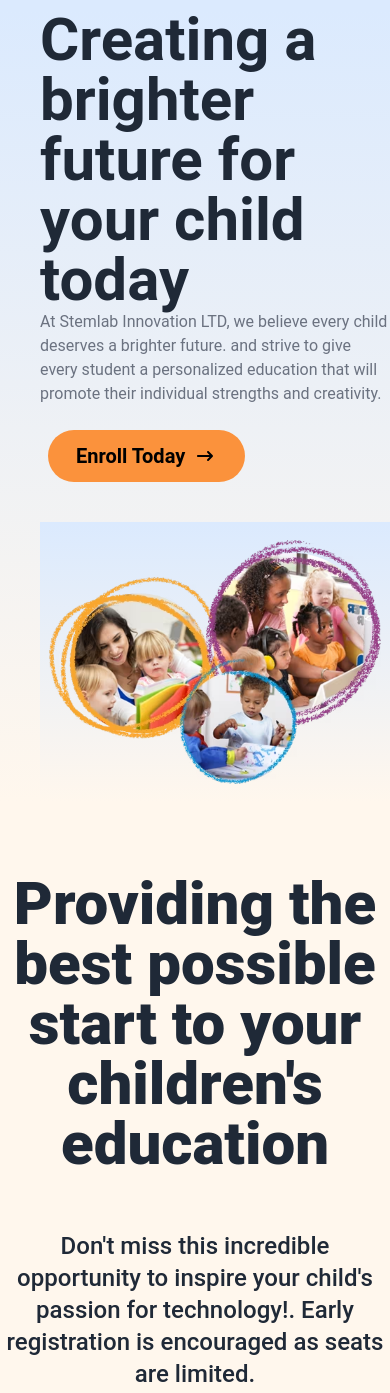
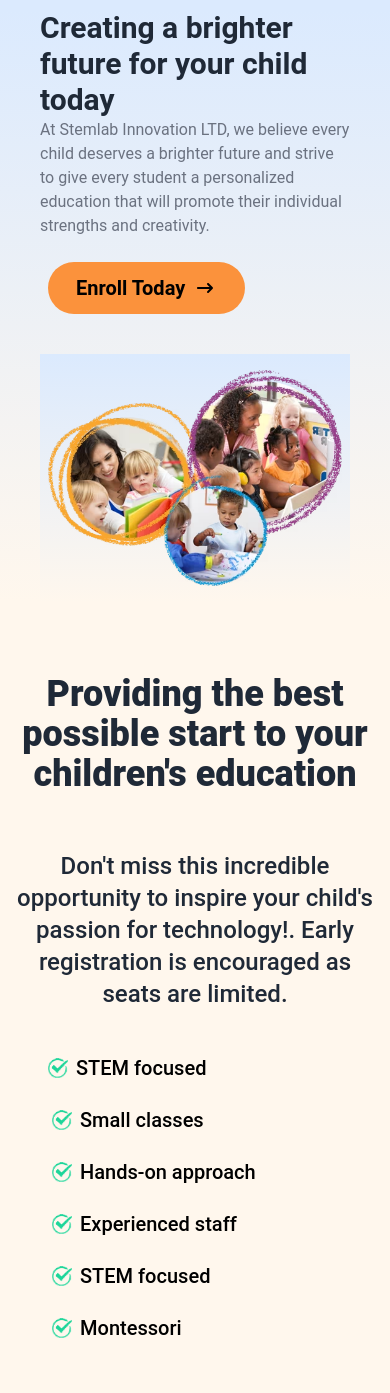
Before and after one commit to STEMLABNG/bootcamp, a website: page index.html in a window 390 px wide. Shown: the part 240-1633 px from the top of the page. Drawn offline with nearby package versions, Linux system fonts and the light colour scheme.

Commit message:
salma's commit

```diff
--- a/index.html
+++ b/index.html
@@ -197,14 +197,14 @@
                         class="rounded-full bg-blue-400 hover:bg-blue-500 px-7 py-3 font-bold text-black text-center">Welcome to Kids bootcamp 3.0</a>
                     </div>
         <section class="" id="home">
-            <div class="pl-10  mx-auto mt-10  bg-gradient-to-b from-blue-100 to-orange-50  md:flex justify-between items-center gap-y-8 gap-x-6">
+            <div class="px-10  mx-auto mt-10  bg-gradient-to-b from-blue-100 to-orange-50  md:flex justify-between items-center gap-y-8 gap-x-6">
                 <div class="md:w-1/2 ">
                     <div class="texts">
-                        <span class="text-6xl text-primary font-bold text-gray-800 e text-justify">Creating a brighter future for your child today</span>
+                        <span class="lg:text-6xl text-3xl font-bold text-gray-800  text-justify">Creating a brighter future for your child today</span>
                         <p ></p>
 
                         <span class="mt-3 text-gray-500 md:leading-10 text-justify md:text-left">
-                            At Stemlab Innovation LTD, we believe every child deserves a brighter future. and strive to give every student a personalized education that will promote their individual strengths and creativity.
+                            At Stemlab Innovation LTD, we believe every child deserves a brighter future and strive to give every student a personalized education that will promote their individual strengths and creativity.
                         </span>
                         <p></p>
                         <div class="inline-flex w-full mt-6 sm:w-auto">
@@ -240,9 +240,9 @@
             <div class="">
                 <div class="">
                     <div class="justify-center items-center flex">
-                        <div class="section max-w-4xl lg:text-center pb-6">
+                        <div class=" px-4 section max-w-4xl lg:text-center pb-6">
                             <div class="section max-w-4xl text-center pb-6">
-                                <span class="text-6xl text-center text-gray-800 font-extrabold text-justify">Providing the best possible start to your children's education</span>
+                                <span class="lg:text-6xl text-4xl text-center text-gray-800 font-extrabold text-justify">Providing the best possible start to your children's education</span>
 
                             </div>
                             <p class="invisible text-2xl">lkjuyhtrdf</p>
@@ -250,7 +250,7 @@
                             <p class="invisible text-2xl">lkjuyhtrdf</p>
                         <div class="">
                             <a href=""
-                            class=" px-7 py-3 text-xl font-medium text-black inline-flex items-center px-5 text-center ml-2 text-center">
+                            class=" px-6 py-3 text-xl font-medium text-black inline-flex items-center px-5 text-center ml-2 text-center">
                             <img class="w-5 h-5 mr-2 text-purple-800 hover:text-white" src="../assets/images/good.png" alt="">
                             STEM focused
                             </a>
@@ -511,11 +511,11 @@
                                 </svg>
                                 <span class="bg-blue-100 text-blue-800 text-xs font-semibold mr-2 px-2.5 py-0.5 rounded  ">5.0</span>
                             </div>
-                            <p class="my-3 text-sm text-gray-600 font-semiboldark:text-gray-200">She is an innovative, spontaneous and Creative tech enthusiast, She is a women TechMaker's Ambassador. She have bait experience in JavaScript extention(JSX), Java, UI/UX and 3D Modelling. she is specialized in Android Development using Dart Language and Flutter framework and Web Design using HTML and tailwindcss framework.</p>
+                            <p class="my-3 text-sm text-gray-600 font-semiboldark:text-gray-200">I am a devoted web developer, i have been into tech some years back, i do my frontend with HTML,CSS and some TAILWIND CSS as framework and i do my backend with php and i also build ussd using php</p>
                         </div>
                         <div class="w-full max-w-md px-8 pt-4 mt-16 bg-blue-100 rounded-3xl shadow-lg ">
                             <div class="flex justify-start pb-6">
-                                <img class="object-cover w-20 h-20 border-2 border-blue-500 rounded-full " alt="Testimonial avatar" src="../assets/images/team-5.jpg">
+                                <img class="object-cover w-20 h-20 border-2 border-blue-500 rounded-full " alt="Testimonial avatar" src="/assets/images/mu.jfif">
                             </div>
 
                             <span class="mt-2 text-xl font-bold text-gray-800  md:mt-0">Muhammad Wudil</span>
@@ -537,7 +537,7 @@
                                 </svg>
                                 <span class="bg-blue-100 text-blue-800 text-xs font-semibold mr-2 px-2.5 py-0.5 rounded  ">5.0</span>
                             </div>
-                            <p class="my-3 text-sm text-gray-600 font-semibold ">She is an innovative, spontaneous and Creative tech enthusiast, She is a women TechMaker's Ambassador. She have bait experience in JavaScript extention(JSX), Java, UI/UX and 3D Modelling. she is specialized in Android Development using Dart Language and Flutter framework and Web Design using HTML and tailwindcss framework.</p>
+                            <p class="my-3 text-sm text-gray-600 font-semibold ">He is a tech-savvy creative genius skilled in Graphics Design, Web Design, Graphics Web Design, and Programming. With a passion for technology, he crafts captivating visuals combined with cutting-edge web functionality. His diverse talents make him a true innovator in the digital realm, inspiring others to excel in their crafts and leave a lasting impact on the world.</p>
                         </div>
                     </div>
                 </div>
```
Also changed, not shown: assets/images/mu.jfif (added).
